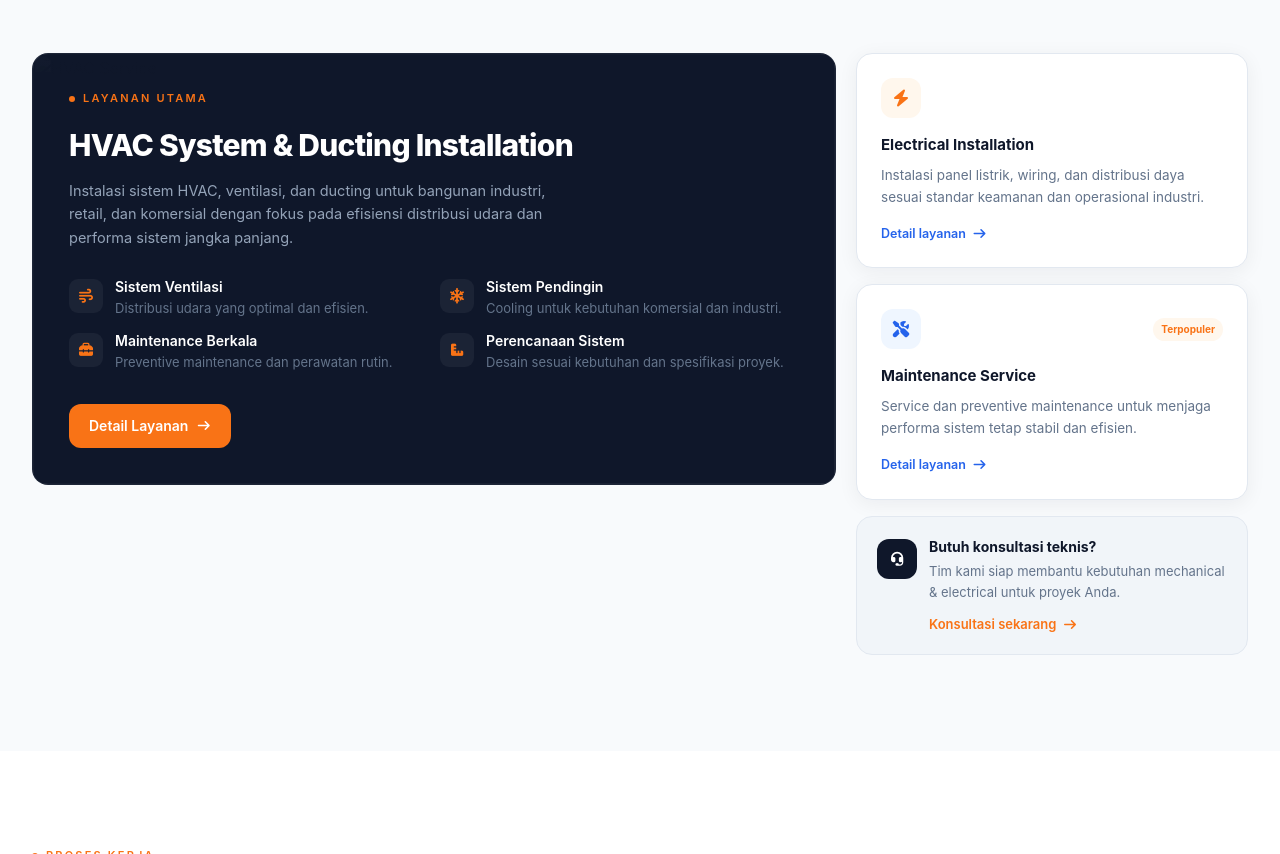
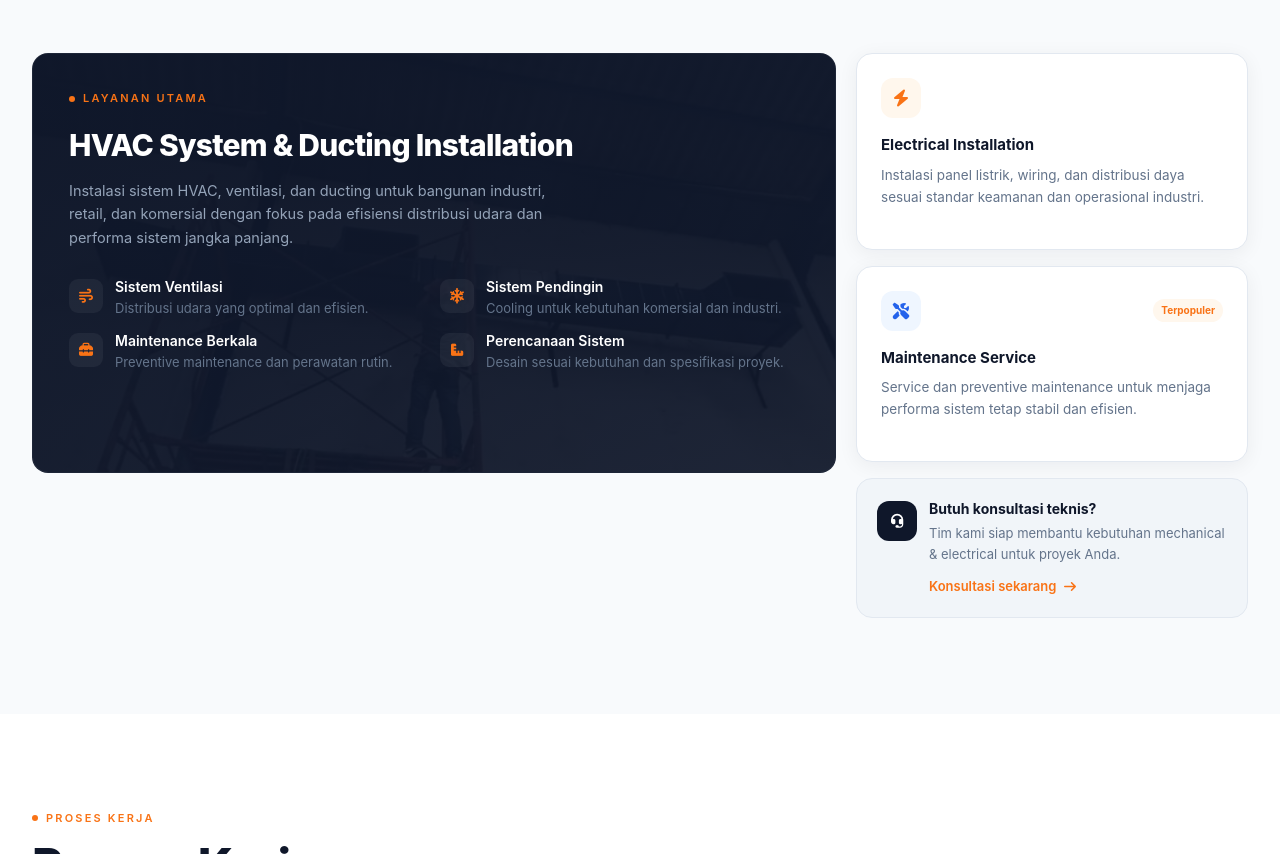
Before and after one commit to webinovasion/abu-berkah-teknik, a website: page public/pages/layanan/index.html in a window 1280 px wide. Shown: the part 1144-1998 px from the top of the page. Drawn offline with Linux system fonts and the light colour scheme.

Commit message:
Perbaikan halaman layanan

```diff
--- a/public/pages/layanan/index.html
+++ b/public/pages/layanan/index.html
@@ -331,7 +331,7 @@
               <!-- BG IMAGE -->
               <div class="absolute inset-0">
                 <img
-                  src="/assets/images/services/HVAC-Service.webp"
+                  src="/assets/images/projects/Project-5.webp"
                   alt="HVAC Service"
                   class="w-full h-full object-cover opacity-25"
                   loading="lazy"
@@ -406,16 +406,6 @@
                     </div>
                   </div>
                 </div>
-
-                <div class="pt-8">
-                  <a
-                    href="/pages/layanan/hvac/"
-                    class="inline-flex items-center gap-2 px-5 py-3 rounded-xl bg-accent-orange text-white text-sm font-semibold hover:opacity-90 transition-opacity duration-200"
-                  >
-                    Detail Layanan
-                    <i class="fa-solid fa-arrow-right text-xs"></i>
-                  </a>
-                </div>
               </div>
             </div>
 
@@ -433,12 +423,6 @@
                 <p class="text-[13.5px] text-neutral-500 leading-relaxed flex-1 mb-4">
                   Instalasi panel listrik, wiring, dan distribusi daya sesuai standar keamanan dan operasional industri.
                 </p>
-                <a
-                  href="/pages/layanan/electrical/"
-                  class="inline-flex items-center gap-1.5 text-[12.5px] font-semibold text-accent-blue"
-                >
-                  Detail layanan <i class="fa-solid fa-arrow-right text-xs"></i>
-                </a>
               </div>
 
               <div
@@ -458,12 +442,6 @@
                 <p class="text-[13.5px] text-neutral-500 leading-relaxed flex-1 mb-4">
                   Service dan preventive maintenance untuk menjaga performa sistem tetap stabil dan efisien.
                 </p>
-                <a
-                  href="/pages/layanan/maintenance/"
-                  class="inline-flex items-center gap-1.5 text-[12.5px] font-semibold text-accent-blue"
-                >
-                  Detail layanan <i class="fa-solid fa-arrow-right text-xs"></i>
-                </a>
               </div>
 
               <div class="bg-surface-muted border border-neutral-200 rounded-2xl p-5">
```
